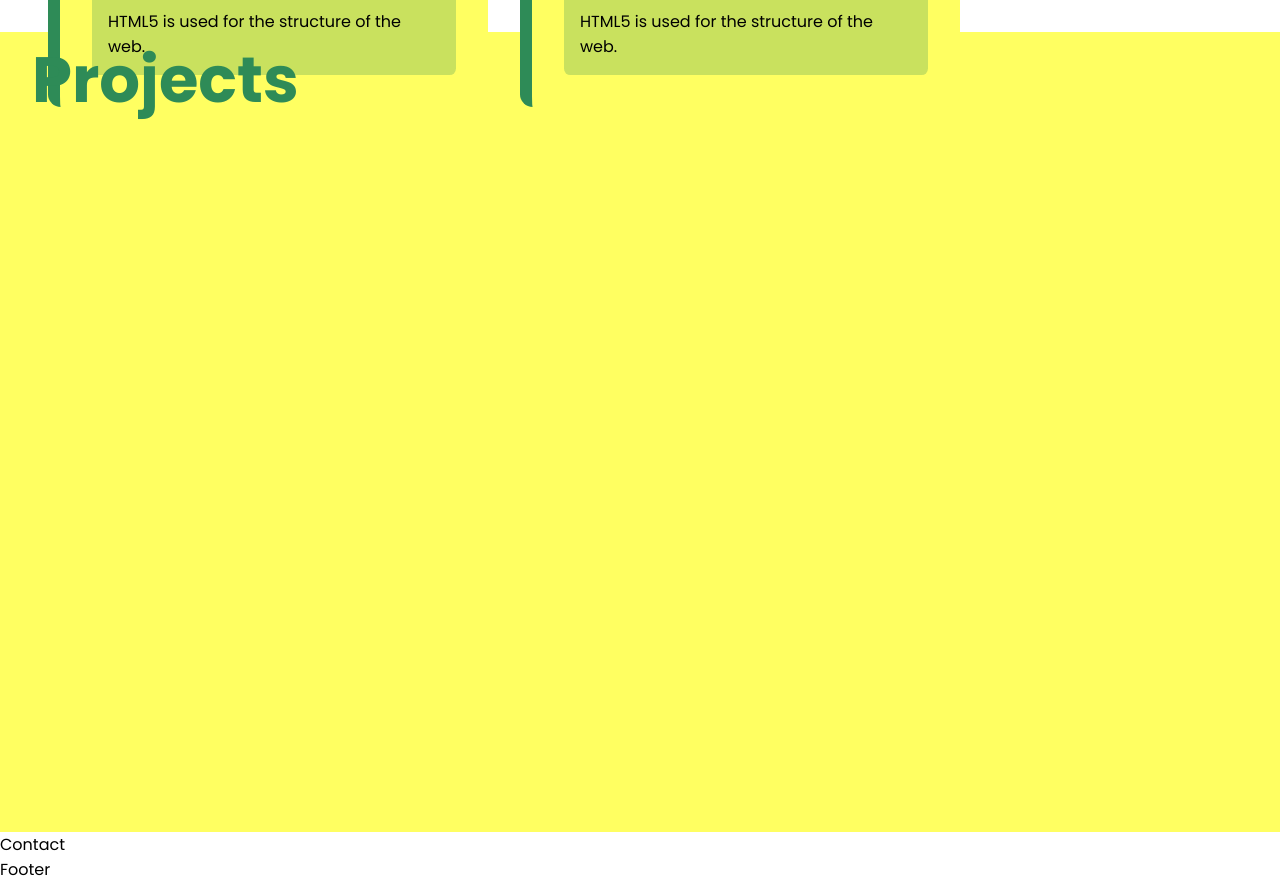
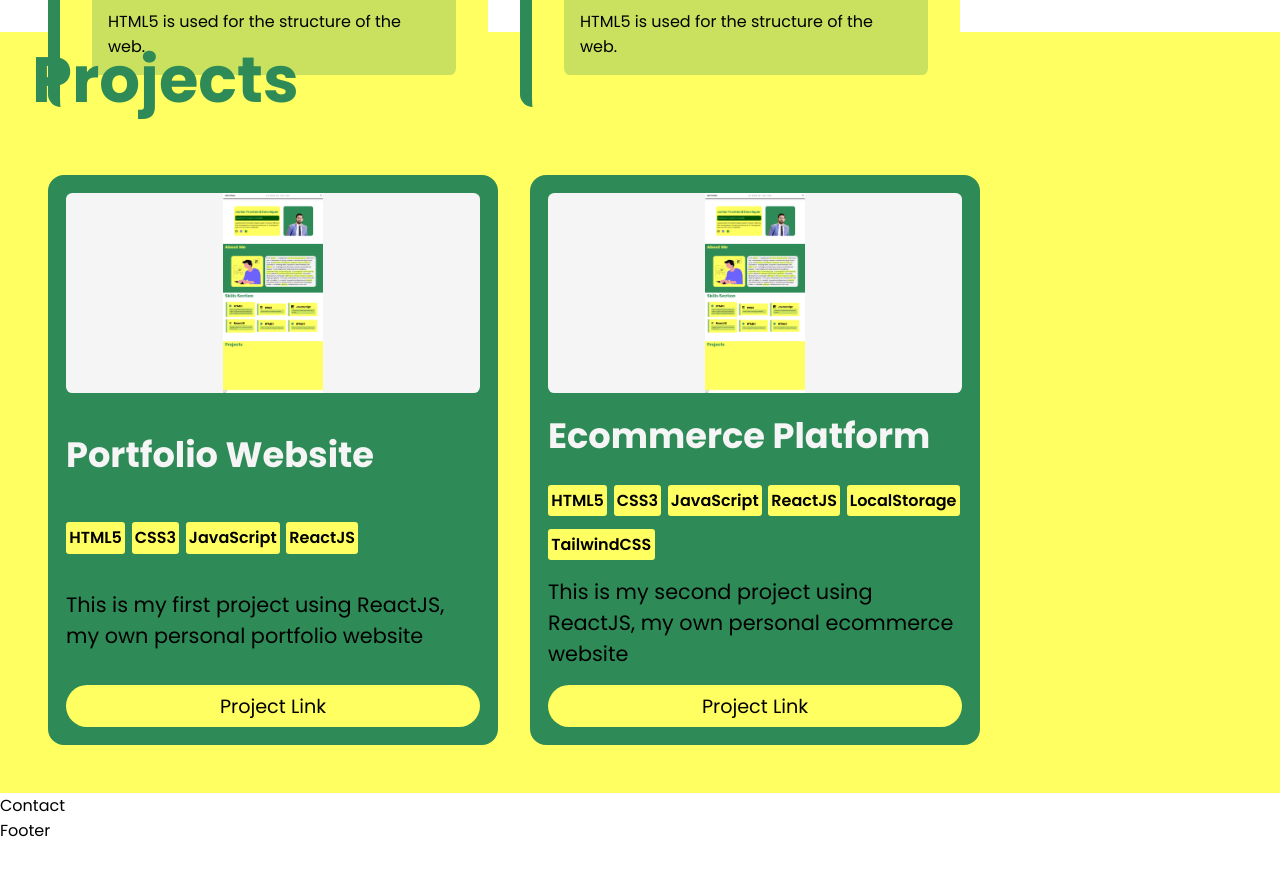
Before and after one commit to MuhammadZohaib28/NSFBATCH8, a React (Vite) app in the folder portfoloiowesbite/: page / in a window 1280 px wide. Shown: the part 2403-3285 px from the top of the page. After the commit the page ends 3246 px from the top, so only its background shows below. Built offline with nearby package versions, Linux system fonts and the light colour scheme.

Commit message:
Projects section pushed.

```diff
--- a/portfoloiowesbite/src/components/Cards/Cards.css
+++ b/portfoloiowesbite/src/components/Cards/Cards.css
@@ -0,0 +1,82 @@
+.projectCard {
+  display: flex;
+  flex-direction: column;
+  align-items: start;
+  justify-content: space-between;
+  gap: 0.8rem;
+  border: 2px solid seagreen;
+  width: 450px;
+  height: 570px;
+  background-color: seagreen;
+  border-radius: 1rem;
+  padding: 1rem;
+  /* height: 300px; */
+}
+
+
+.projectCard-image-container{
+    height: 200px;
+    width: 100%;
+    border-radius: 0.4rem;
+    background-color: whitesmoke
+}
+
+.card-image {
+  height: 100%;
+  width: 100%;
+  object-fit: contain;
+}
+
+.projectCard h1 {
+  color: whitesmoke;
+  font-size: 2.2rem;
+}
+
+.projectCard-skills li {
+  color: black;
+  font-weight: 600;
+  border-radius: 0.2rem;
+  list-style: none;
+  padding: 0.2rem;
+  margin-top: 0.4rem;
+  background-color: #ffff61;
+}
+
+/* .projectCard-skills li:nth-child(1) {
+  color: whitesmoke;
+  background-color: #ffff61;
+}
+
+.projectCard-skills li:nth-child(2) {
+  color: whitesmoke;
+  background-color: #ffff61;
+} */
+
+.projectCard-skills {
+  /* background-color: red; */
+  /* height: 150px; */
+  display: flex;
+  flex-wrap: wrap;
+  gap: 0.4rem;
+}
+
+.projectCard-link {
+  cursor: pointer;
+  width: 100%;
+}
+
+.projectCard-link button {
+  cursor: pointer;
+  background-color: #ffff61;
+  outline: none;
+  border: none;
+  padding: 0.4rem;
+  font-size: 1.2rem;
+  border-radius: 2rem;
+  font-weight: 400;
+  width: 100%;
+}
+
+.projectCard-link button:hover {
+  background-color: #fcfc05;
+}
--- a/portfoloiowesbite/src/components/Cards/Cards.jsx
+++ b/portfoloiowesbite/src/components/Cards/Cards.jsx
@@ -1,6 +1,6 @@
 import React from "react";
 
-const Cards = ({icon, title, description}) => {
+const Cards = ({ icon, title, description }) => {
   return (
     <div className="cards">
       <div className="cards-top">
--- /dev/null
+++ b/portfoloiowesbite/src/components/Cards/ProjectCard.jsx
@@ -0,0 +1,28 @@
+import React from "react";
+import "./Cards.css";
+
+const ProjectCard = ({ image, title, skills, description, link }) => {
+  return (
+    <div className="projectCard">
+      <div className="projectCard-image-container">
+        <img src={image} className="card-image" />
+      </div>
+
+      <h1>{title}</h1>
+
+      <div className="projectCard-skills">
+        {skills.map((i, index) => (
+          <li key={index}>{i}</li>
+        ))}
+      </div>
+
+      <p>{description}</p>
+
+      <a href={link} target="_blank" className="projectCard-link">
+        <button>Project Link</button>
+      </a>
+    </div>
+  );
+};
+
+export default ProjectCard;
--- a/portfoloiowesbite/src/components/HeroSection/Herosection.css
+++ b/portfoloiowesbite/src/components/HeroSection/Herosection.css
@@ -42,7 +42,6 @@
 
 .position-name {
   background-color: rgb(0, 83, 0);
-  width: 70%;
   border-radius: 1rem;
   padding: 0.4rem;
 }
--- a/portfoloiowesbite/src/components/Projects/Projects.css
+++ b/portfoloiowesbite/src/components/Projects/Projects.css
@@ -1,5 +1,5 @@
 .projects {
-  height: 100vh;
+  height: 100%;
   background-color: #ffff61;
 }
 
@@ -8,3 +8,10 @@
   color: seagreen;
   margin-left: 2rem;
 }
+
+
+.projectCard p {
+  font-size: 1.3rem;
+
+
+}
--- a/portfoloiowesbite/src/components/Projects/Projects.jsx
+++ b/portfoloiowesbite/src/components/Projects/Projects.jsx
@@ -1,11 +1,51 @@
 import React from "react";
-import './Projects.css'
-
+import "./Projects.css";
+import ProjectCard from "../Cards/ProjectCard";
+import projectImage1 from "../../assets/project1.png";
 
 const Projects = () => {
+  const projectData = [
+    {
+      image: projectImage1,
+      title: "Portfolio Website",
+      skills: ["HTML5", "CSS3", "JavaScript", "ReactJS"],
+
+      description:
+        "This is my first project using ReactJS, my own personal portfolio website",
+      link: "https://muhammadzuhaib.vercel.app",
+    },
+    {
+      image: projectImage1,
+      title: "Ecommerce Platform",
+      skills: [
+        "HTML5",
+        "CSS3",
+        "JavaScript",
+        "ReactJS",
+        "LocalStorage",
+        "TailwindCSS",
+      ],
+      description:
+        "This is my second project using ReactJS, my own personal ecommerce website",
+      link: "https://muhammadzuhaib.vercel.app",
+    },
+  ];
+
   return (
     <div className="projects">
       <h1 className="project-heading">Projects</h1>
+
+      <div className="cards-container">
+        {projectData.map((i, index) => (
+          <ProjectCard
+            image={i.image}
+            title={i.title}
+            skills={i.skills.map((i) => i)}
+            description={i.description}
+            link={i.link}
+          />
+        ))}
+      </div>
     </div>
   );
 };
```
Also changed, not shown: portfoloiowesbite/src/assets/project1.png (added).
